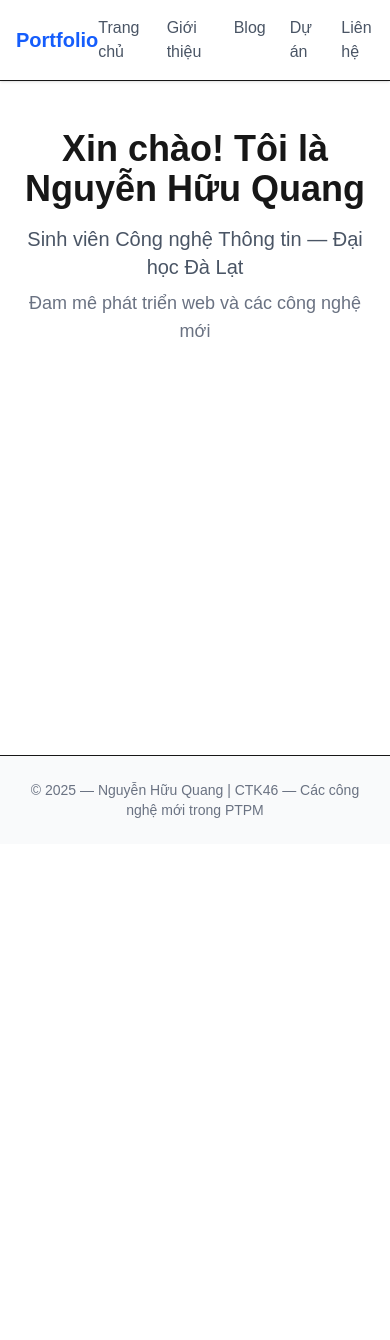
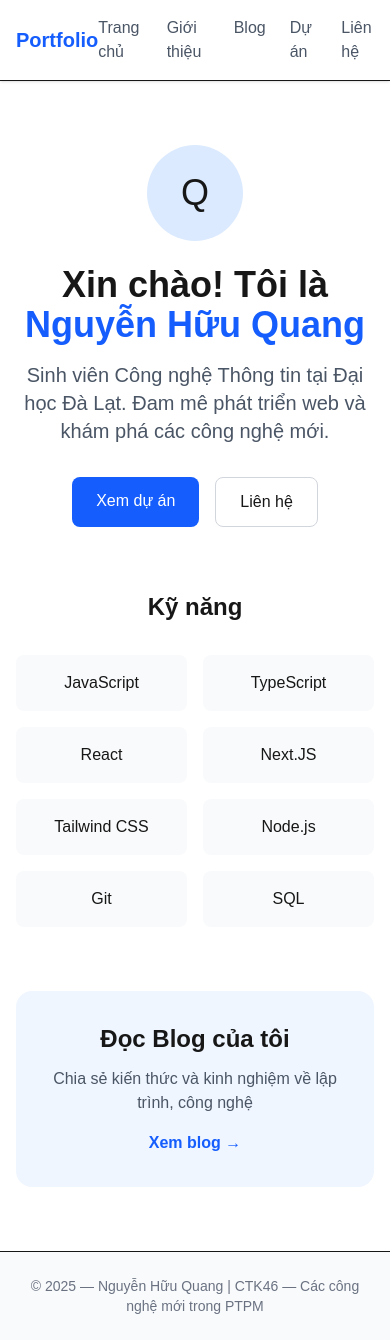
Before and after one commit to nhquang2509/ctk46-lab01, a Next.js app in the folder nhq-lab1/: page / in a window 390 px wide. Before the commit the page ends 844 px from the top, so only its background shows below. Built offline with nearby package versions, Linux system fonts and the light colour scheme.

Commit message:
feat: cải thiện giao diện với Tailwind CSS responsive

```diff
--- a/nhq-lab1/app/page.tsx
+++ b/nhq-lab1/app/page.tsx
@@ -1,16 +1,73 @@
+import Link from "next/link";
+
 export default function HomePage() {
   return (
-    <div className="max-w-5xl mx-auto px-4 py-12">
-      <div className="text-center">
-        <h1 className="text-4xl font-bold mb-4">
-          Xin chào! Tôi là Nguyễn Hữu Quang
+    <div className="max-w-5xl mx-auto px-4 py-16">
+      {/* Hero section */}
+      <div className="text-center mb-16">
+        <div className="w-24 h-24 bg-blue-100 rounded-full mx-auto mb-6 flex items-center justify-center">
+          <span className="text-4xl">Q</span>
+        </div>
+        <h1 className="text-4xl md:text-5xl font-bold mb-4">
+          Xin chào! Tôi là{" "}
+          <span className="text-blue-600">Nguyễn Hữu Quang</span>
         </h1>
-        <p className="text-xl text-gray-600 mb-2">
-          Sinh viên Công nghệ Thông tin — Đại học Đà Lạt
+        <p className="text-xl text-gray-600 mb-8 max-w-2xl mx-auto">
+          Sinh viên Công nghệ Thông tin tại Đại học Đà Lạt. Đam mê phát triển
+          web và khám phá các công nghệ mới.
         </p>
-        <p className="text-lg text-gray-500">
-          Đam mê phát triển web và các công nghệ mới
+        <div className="flex justify-center gap-4">
+          <Link
+            href="/projects"
+            className="bg-blue-600 text-white px-6 py-3 rounded-lg hover:bg-blue-700 transition-colors"
+          >
+            Xem dự án
+          </Link>
+          <Link
+            href="/contact"
+            className="border border-gray-300 px-6 py-3 rounded-lg hover:bg-gray-50 transition-colors"
+          >
+            Liên hệ
+          </Link>
+        </div>
+      </div>
+
+      {/* Skills section */}
+      <div className="mb-16">
+        <h2 className="text-2xl font-bold text-center mb-8">Kỹ năng</h2>
+        <div className="grid grid-cols-2 md:grid-cols-4 gap-4">
+          {[
+            "JavaScript",
+            "TypeScript",
+            "React",
+            "Next.JS",
+            "Tailwind CSS",
+            "Node.js",
+            "Git",
+            "SQL",
+          ].map((skill) => (
+            <div
+              key={skill}
+              className="bg-gray-50 rounded-lg p-4 text-center hover:bg-blue-50 hover:text-blue-600 transition-colors"
+            >
+              {skill}
+            </div>
+          ))}
+        </div>
+      </div>
+
+      {/* CTA section */}
+      <div className="bg-blue-50 rounded-2xl p-8 text-center">
+        <h2 className="text-2xl font-bold mb-3">Đọc Blog của tôi</h2>
+        <p className="text-gray-600 mb-4">
+          Chia sẻ kiến thức và kinh nghiệm về lập trình, công nghệ
         </p>
+        <Link
+          href="/blog"
+          className="text-blue-600 font-semibold hover:underline"
+        >
+          Xem blog →
+        </Link>
       </div>
     </div>
   );
--- a/nhq-lab1/app/projects/page.tsx
+++ b/nhq-lab1/app/projects/page.tsx
@@ -3,16 +3,25 @@
     title: "Website Portfolio",
     description: "Website cá nhân xây dựng bằng Next.JS và Tailwind CSS",
     tech: ["Next.JS", "Tailwind CSS", "TypeScript"],
+    status: "Đang phát triển",
   },
   {
     title: "Ứng dụng Quản lý Công việc",
     description: "Ứng dụng Todo App với React và Local Storage",
     tech: ["React", "CSS Modules", "JavaScript"],
+    status: "Hoàn thành",
   },
   {
     title: "API RESTful",
     description: "API quản lý sản phẩm với Node.js và Express",
     tech: ["Node.js", "Express", "MongoDB"],
+    status: "Hoàn thành",
+  },
+  {
+    title: "Chat Realtime",
+    description: "Ứng dụng chat realtime với Socket.IO",
+    tech: ["React", "Socket.IO", "Node.js"],
+    status: "Đang phát triển",
   },
 ];
 
@@ -20,15 +29,26 @@
   return (
     <div className="max-w-5xl mx-auto px-4 py-12">
       <h1 className="text-3xl font-bold mb-6">Dự án</h1>
-      <div className="grid gap-6">
+      <div className="grid grid-cols-1 md:grid-cols-2 gap-6">
         {projects.map((project, index) => (
           <div
             key={index}
-            className="border rounded-lg p-6 hover:shadow-md transition-shadow"
+            className="border rounded-lg p-6 hover:shadow-md transition-shadow flex flex-col"
           >
-            <h2 className="text-xl font-semibold mb-2">{project.title}</h2>
-            <p className="text-gray-600 mb-4">{project.description}</p>
-            <div className="flex gap-2">
+            <div className="flex items-center justify-between mb-2">
+              <h2 className="text-xl font-semibold">{project.title}</h2>
+              <span
+                className={`text-xs px-2 py-1 rounded-full ${
+                  project.status === "Hoàn thành"
+                    ? "bg-green-100 text-green-700"
+                    : "bg-yellow-100 text-yellow-700"
+                }`}
+              >
+                {project.status}
+              </span>
+            </div>
+            <p className="text-gray-600 mb-4 flex-1">{project.description}</p>
+            <div className="flex flex-wrap gap-2">
               {project.tech.map((t) => (
                 <span
                   key={t}
```
